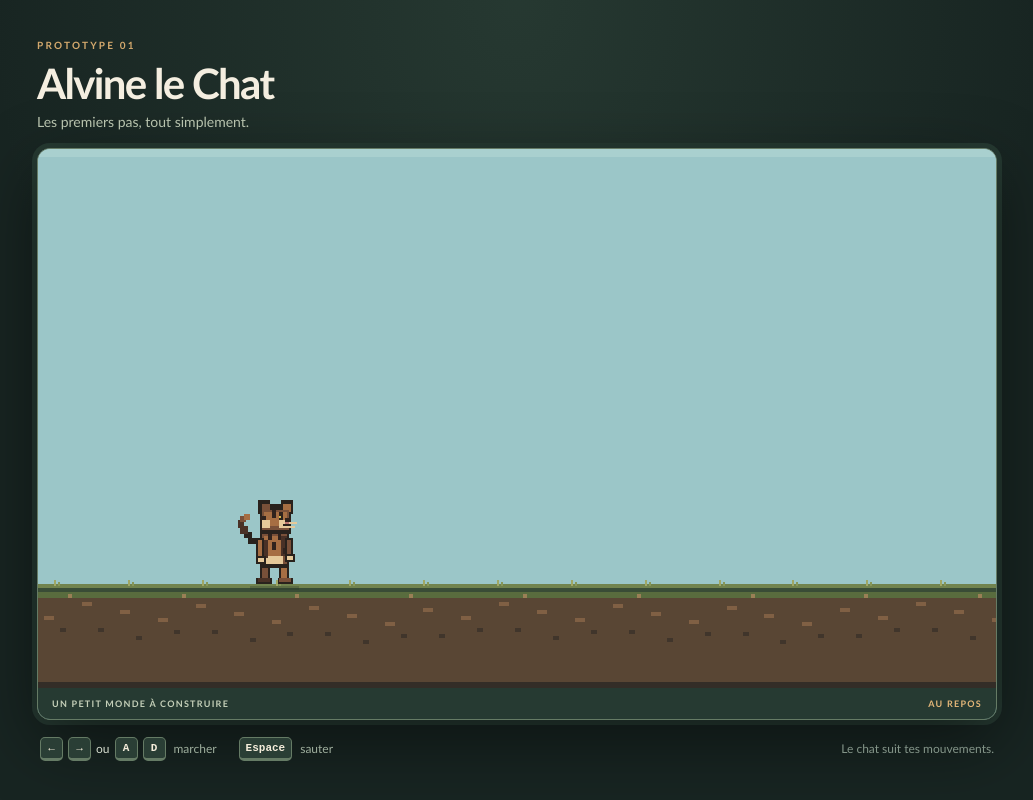
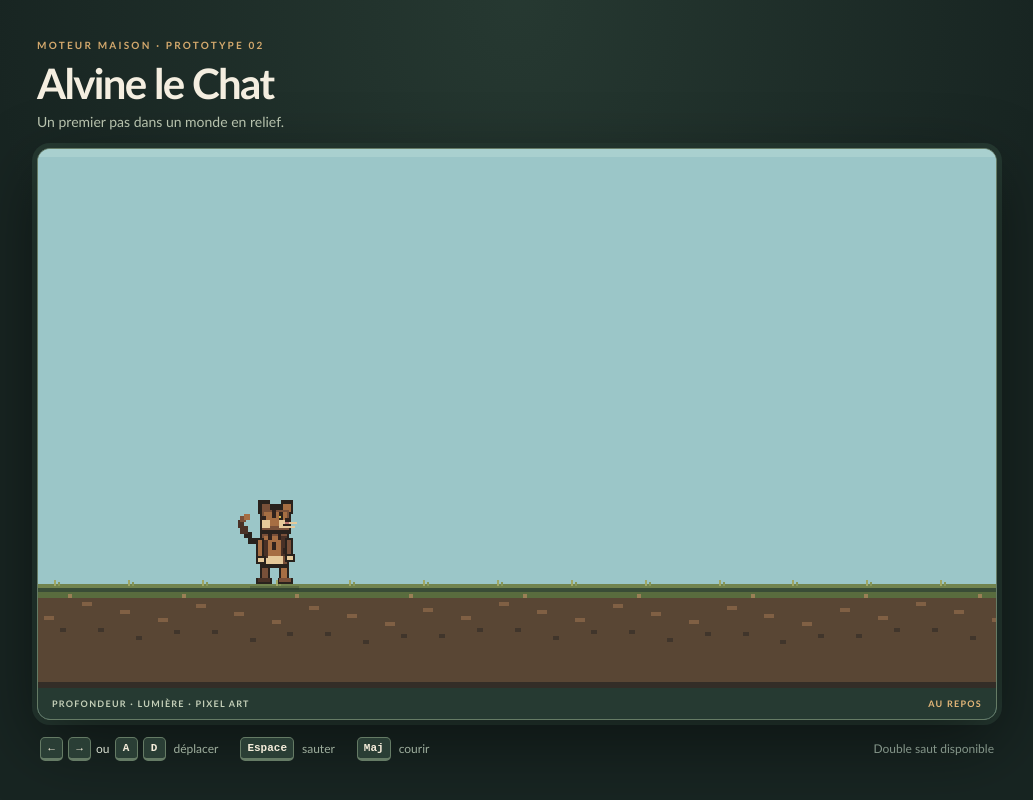
Before and after one commit to ziranounoute-ops/alvinelechat, a plain HTML site: page index.html in a window 1280 px wide. Shown: the whole page, without its empty margins (123-1156 px from the left). Drawn offline with Linux system fonts and the light colour scheme.

Commit message:
Actualise la page du prototype 2.5D

```diff
--- a/index.html
+++ b/index.html
@@ -3,25 +3,25 @@
 <head>
   <meta charset="utf-8">
   <meta name="viewport" content="width=device-width, initial-scale=1">
-  <meta name="theme-color" content="#9bc6c8">
-  <title>Alvine le Chat — Prototype</title>
+  <meta name="theme-color" content="#17251f">
+  <title>Alvine le Chat — Prototype 2.5D</title>
   <link rel="stylesheet" href="styles.css">
 </head>
 <body>
   <main class="game-shell">
     <header class="game-heading">
-      <p class="eyebrow">PROTOTYPE 01</p>
-      <h1>Alvine le Chat</h1>
-      <p class="subtitle">Les premiers pas, tout simplement.</p>
+      <div><p class="eyebrow">MOTEUR MAISON · PROTOTYPE 02</p><h1>Alvine le Chat</h1></div>
+      <p class="subtitle">Un premier pas dans un monde en relief.</p>
     </header>
     <section class="game-frame" aria-label="Jeu Alvine le Chat">
-      <canvas id="game" width="480" height="270" aria-label="Un chat tigré sur un sol, contrôlable au clavier"></canvas>
-      <div class="frame-caption"><span>UN PETIT MONDE À CONSTRUIRE</span><span id="state-label">AU REPOS</span></div>
+      <canvas id="game" width="480" height="270" aria-label="Alvine se déplace et saute sur un sol en relief"></canvas>
+      <div class="frame-caption"><span>PROFONDEUR · LUMIÈRE · PIXEL ART</span><span id="state-label">REPOS</span></div>
     </section>
     <footer class="controls">
-      <span><kbd>←</kbd> <kbd>→</kbd> ou <kbd>A</kbd> <kbd>D</kbd> <i>marcher</i></span>
+      <span><kbd>←</kbd><kbd>→</kbd> ou <kbd>A</kbd><kbd>D</kbd> <i>déplacer</i></span>
       <span><kbd>Espace</kbd> <i>sauter</i></span>
-      <span class="hint">Le chat suit tes mouvements.</span>
+      <span><kbd>Maj</kbd> <i>courir</i></span>
+      <span class="hint">Double saut disponible</span>
     </footer>
   </main>
   <script src="src/game.js"></script>
```
